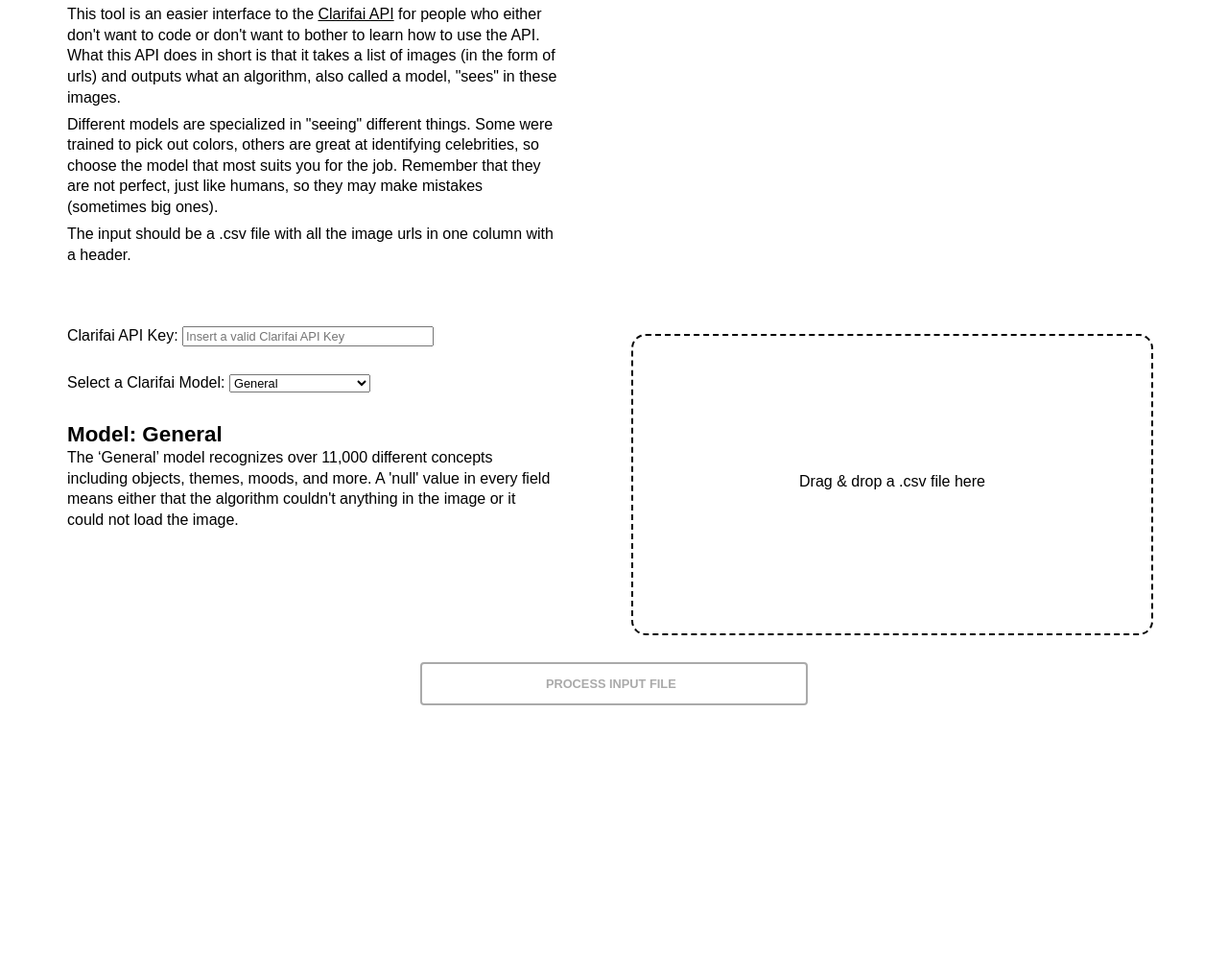
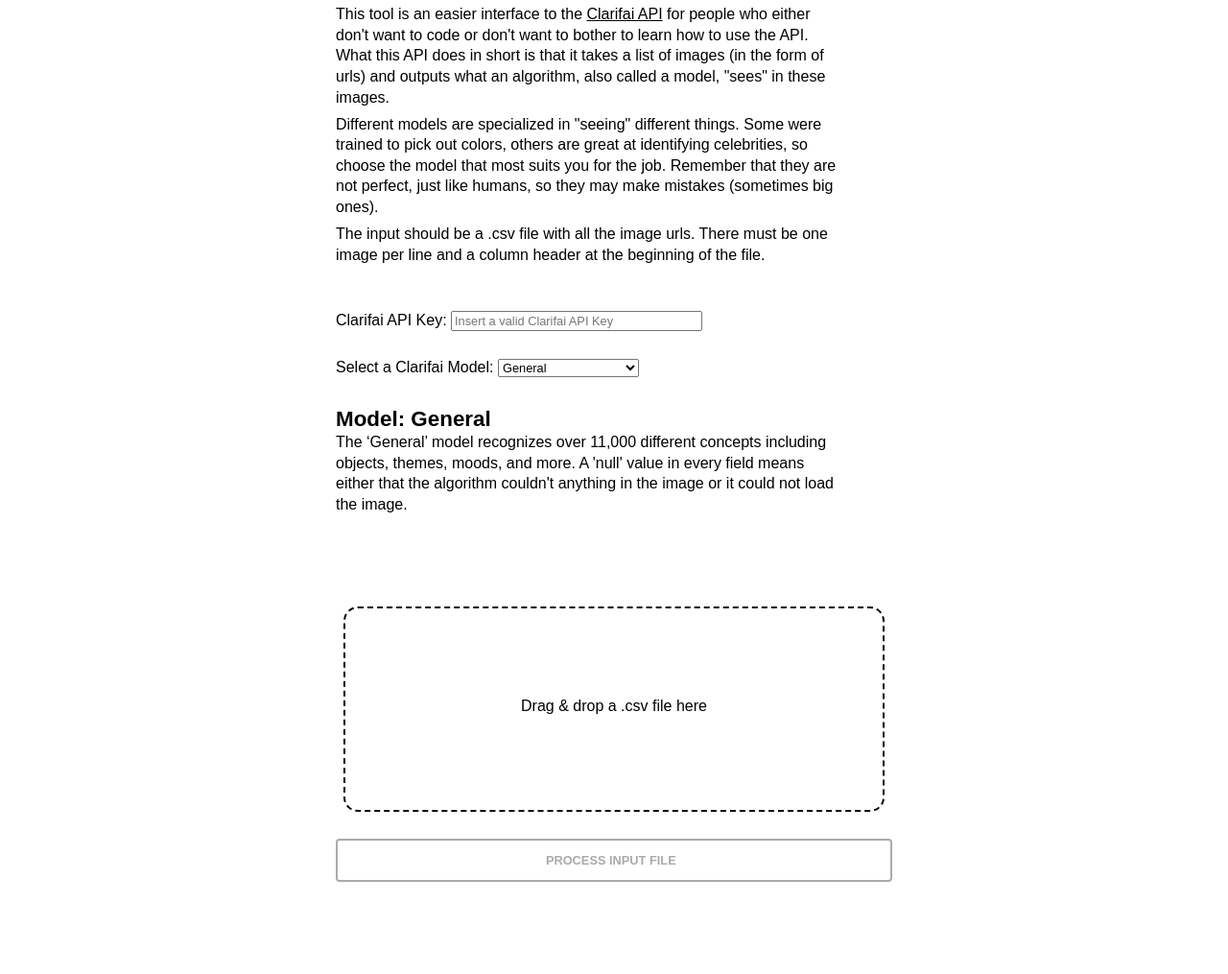
Before and after one commit to densitydesign/dd-image-tagging, a plain HTML site: page index.html in a window 1280 px wide. Shown: the part 132-1147 px from the top of the page at 96% size. Before the commit the page ends 867 px from the top, so only its background shows below. Drawn offline with nearby package versions, Linux system fonts and the light colour scheme; a web font is replaced by a local one.

Commit message:
fix style

```diff
--- a/css/style.css
+++ b/css/style.css
@@ -1,5 +1,5 @@
 html {
-    --container-width: 1140px;
+    --container-width: 580px;
     --grid-row: 30px;
     --color-text: #000000;
     --color-background: #ffffff;
@@ -47,7 +47,7 @@ a, a:hover, a:visited {
 
 header.container {
     margin-top: 5rem;
-    margin-bottom: 4rem;
+    margin-bottom: 3rem;
 }
 
 h1 {
@@ -56,36 +56,35 @@ h1 {
 }
 
 header p {
-    width: calc(var(--container-width) * 0.45);
+    width: calc(var(--container-width) * 0.9);
 }
 
-main {
+main.container {
     display: grid;
-    grid-template:  "api input" var(--grid-row)
-                    "model input" var(--grid-row)
-                    "description input" var(--grid-row)
-                    "description input" var(--grid-row)
-                    "description input" var(--grid-row)
-                    "description input" var(--grid-row)
-                    "description input" var(--grid-row)
-                    "process process" calc(var(--grid-row) * 1.5) / 1fr 1fr;
+    grid-template-rows: [api] var(--grid-row) [model] var(--grid-row) [description] repeat(4, var(--grid-row)) [input] repeat(5, var(--grid-row)) [process] calc(var(--grid-row) * 1.5);
+    grid-template-columns: var(--container-width);
     grid-gap: 20px;
+    margin-bottom: 2rem;
 }
 
 h2 {
     font-size: 1.4rem;
 }
 
+main > div, main button {
+    grid-column: 1;
+}
+
 .input__API {
-    grid-area: api;
+    grid-row: api / span 1;
 }
 
 .input__model {
-    grid-area: model;
+    grid-row: model / span 1;
 }
 
 .input__description {
-    grid-area: description;
+    grid-row: description / span 4;
 }
 
 .input__description p {
@@ -93,7 +92,7 @@ h2 {
 }
 
 #input__csv {
-    grid-area: input;
+    grid-row: input / span 5;
     display: -webkit-box;
     display: -ms-flexbox;
     display: flex;
@@ -121,9 +120,8 @@ h2 {
 }
 
 #input__button {
-    grid-area: process;
+    grid-row: process / span 1;
     position: relative;
-    margin: 0 23rem;
     cursor: not-allowed;
     background-color: transparent;
     border: 2px solid var(--color-disabled);
@@ -214,3 +212,7 @@ h2 {
 .output__link:hover::after {
     top: 5px;
 }
+
+section.container {
+    margin-bottom: 6rem;
+}
--- a/index.html
+++ b/index.html
@@ -16,7 +16,7 @@
         <h1>DensityDesign Image Tagging tool</h1>
         <p>This tool is an easier interface to the <a href="https://clarifai.com/" target="_blank">Clarifai API</a> for people who either don't want to code or don't want to bother to learn how to use the API. What this API does in short is that it takes a list of images (in the form of urls) and outputs what an algorithm, also called a model, "sees" in these images.</p>
         <p>Different models are specialized in "seeing" different things. Some were trained to pick out colors, others are great at identifying celebrities, so choose the model that most suits you for the job. Remember that they are not perfect, just like humans, so they may make mistakes (sometimes big ones).</p>
-        <p>The input should be a .csv file with all the image urls in one column with a header.</p>
+        <p>The input should be a .csv file with all the image urls. There must be one image per line and a column header at the beginning of the file.</p>
     </header>
 
     <main class="container">
```
